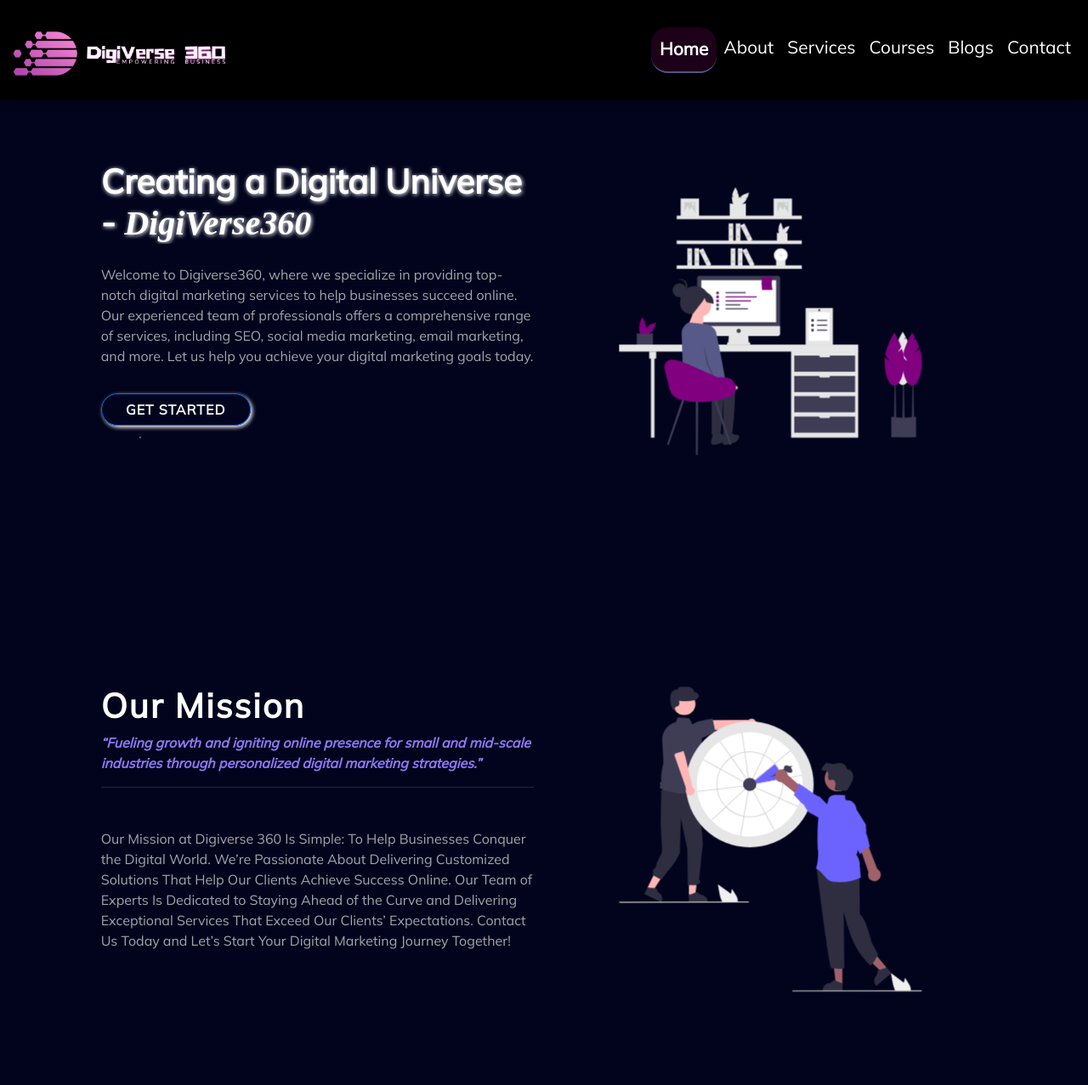
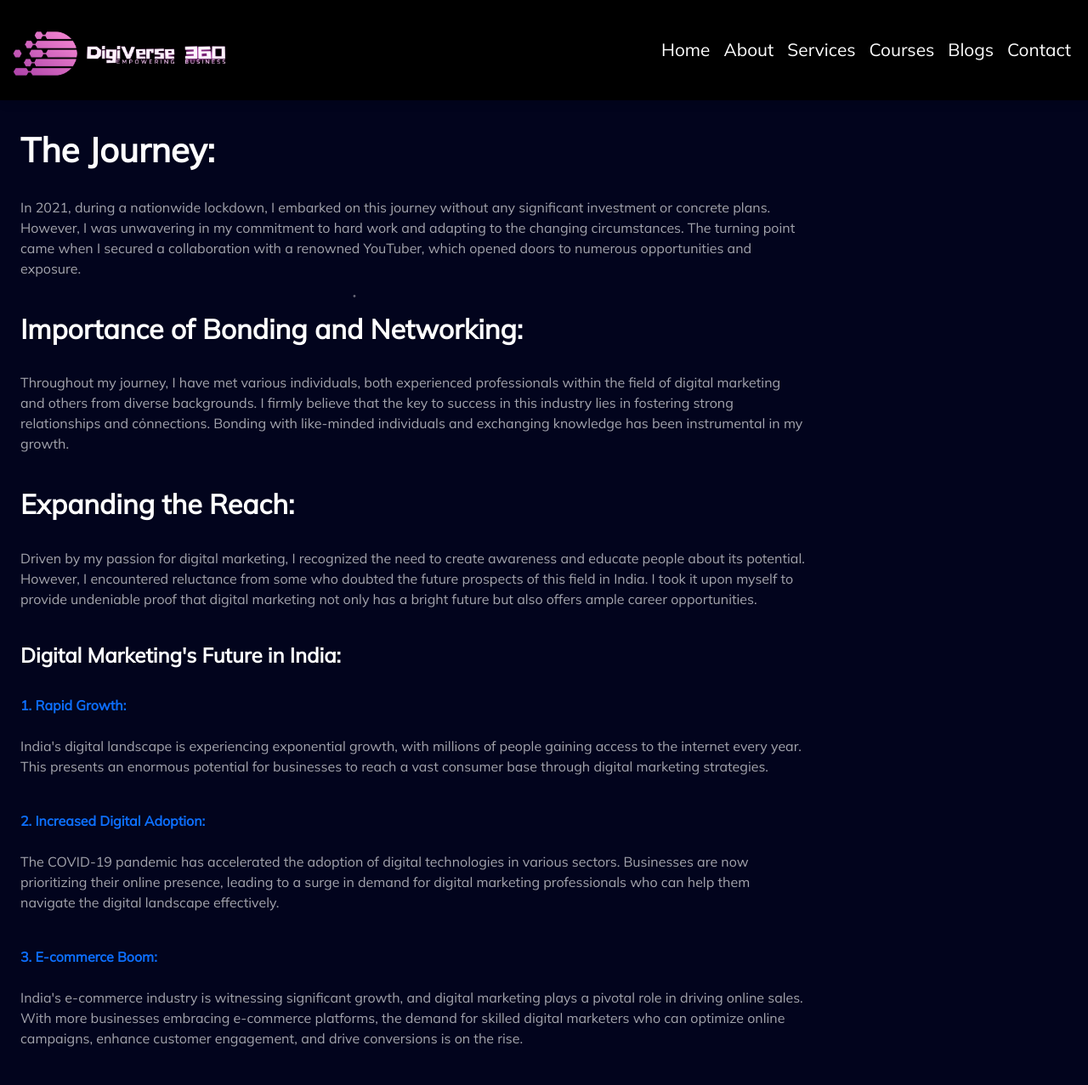
Before and after one commit to rajkishorepatra/digiverse, a React (Create React App) app: page /journey in a window 1280 px wide. Before the commit this address led to /. Shown: the top 1277 px of the page at 85% size. Built offline with nearby package versions, Linux system fonts and the light colour scheme; a web font is replaced by a local one.

Commit message:
ADD journey

```diff
--- a/src/components/About.jsx
+++ b/src/components/About.jsx
@@ -61,16 +61,17 @@
       <Founder
         name = "Our Founder"
         imgsrc= {ceo}
-        tagline={["Shubham Pani","ㅤ-ㅤㅤ", <a style={{textDecoration:'none'}} href="https://www.facebook.com/shubham.pani.79?mibextid=ZbWKwL" className="fa fa-facebook"></a>, "ㅤ",
-        <a style={{textDecoration:'none'}} href="https://twitter.com/Shubhampani2" className="fa fa-twitter"></a>, "ㅤ",
-        <a style={{textDecoration:'none'}} href="https://www.linkedin.com/in/shubham-pani-2b67b4112/" className="fa fa-linkedin"></a>, "ㅤ",
-                <a style={{textDecoration:'none'}} href="https://instagram.com/mrshubhampani" target="_blank" className="fa fa-instagram"></a>]}
+        tagline={["Shubham Pani","ㅤ-ㅤㅤ",
+        <a style={{textDecoration:'none'}} href="https://www.facebook.com/shubham.pani.79?mibextid=ZbWKwL" target="_blank" className=" socialicons fa fa-facebook"></a>, "ㅤ",
+        <a style={{textDecoration:'none'}} href="https://twitter.com/Shubhampani2" target="_blank" className="fa fa-twitter socialicons"></a>, "ㅤ",
+        <a style={{textDecoration:'none'}} href="https://www.linkedin.com/in/shubham-pani-2b67b4112/" target="_blank" className="fa fa-linkedin socialicons"></a>, "ㅤ",
+        <a style={{textDecoration:'none'}} href="https://instagram.com/mrshubhampani" target="_blank" className="fa fa-instagram socialicons" ></a>]}
         content= "❝ As the CEO of Digiverse 360, a Digital Marketing Firm, I have witnessed firsthand the transformative potential of digital marketing in India. Despite facing
         numerous challenges, I am determined to showcase the immense opportunities and career
         prospects that this field holds. This note aims to shed light on the future of digital marketing in
         India and emphasize its relevance in today's ever-evolving landscape."
         btname ="Read More"
-        visit="/"
+        visit="/journey"
       />
 </>
     </motion.div>
--- a/src/components/AnimatedRoutes.jsx
+++ b/src/components/AnimatedRoutes.jsx
@@ -18,6 +18,7 @@
 import Login from './Login';
 import BlogPost from './BlogPost';
 import EditBlogPost from './EditBlogPost';
+import Journey from './Journey';
 const AnimatedRoutes = () => {
     const location = useLocation();
 
@@ -40,6 +41,7 @@
           <Route exact path="/terms" component={Terms} />
           <Route exact path="/blogs" component={Blogs} />
           <Route exact path="/login" component={Login} />
+          <Route exact path="/journey" component={Journey} />
           <Route path="/blog/:id" component={BlogPost} />
           <Route path="/edit-blog/:id" component={EditBlogPost} />
 
--- /dev/null
+++ b/src/components/Journey.jsx
@@ -0,0 +1,76 @@
+import React from "react";
+import { NavLink } from "react-router-dom"
+
+const Journey = () => {
+  return (
+    <div className="journey d-flex justify-content-center align-items-left flex-column text-white p-4">
+      <h1> <strong> The Journey:</strong></h1> <br />
+      <p>
+        In 2021, during a nationwide lockdown, I embarked on this journey
+        without any significant investment or concrete plans. However, I was
+        unwavering in my commitment to hard work and adapting to the changing
+        circumstances. The turning point came when I secured a collaboration
+        with a renowned YouTuber, which opened doors to numerous opportunities
+        and exposure.
+      </p>{" "}
+      <br />
+      <h2> <strong>Importance of Bonding and Networking:</strong> </h2> <br />
+      <p>
+        Throughout my journey, I have met various individuals, both experienced
+        professionals within the field of digital marketing and others from
+        diverse backgrounds. I firmly believe that the key to success in this
+        industry lies in fostering strong relationships and connections. Bonding
+        with like-minded individuals and exchanging knowledge has been
+        instrumental in my growth.
+      </p> <br />
+      <h2> <strong>Expanding the Reach:</strong> </h2> <br />
+      <p>Driven by my passion for digital marketing, I recognized the need to create awareness and
+            educate people about its potential. However, I encountered reluctance from some who doubted
+            the future prospects of this field in India. I took it upon myself to provide undeniable proof that
+            digital marketing not only has a bright future but also offers ample career opportunities.
+        </p> <br />
+        <h4> <strong> Digital Marketing's Future in India:</strong></h4> <br />
+        <p> <strong className="text-primary" >1. Rapid Growth:</strong> <br /> <br /> India's digital landscape is experiencing exponential growth, with millions of
+people gaining access to the internet every year. This presents an enormous potential for
+businesses to reach a vast consumer base through digital marketing strategies.</p> <br />
+
+
+<p> <strong className="text-primary">2. Increased Digital Adoption:</strong> <br /> <br /> The COVID-19 pandemic has accelerated the adoption of digital
+technologies in various sectors. Businesses are now prioritizing their online presence, leading to
+a surge in demand for digital marketing professionals who can help them navigate the digital
+landscape effectively.</p> <br />
+
+
+<p> <strong className="text-primary">3. E-commerce Boom:</strong> <br /> <br /> India's e-commerce industry is witnessing significant growth, and digital
+marketing plays a pivotal role in driving online sales. With more businesses embracing
+e-commerce platforms, the demand for skilled digital marketers who can optimize online
+campaigns, enhance customer engagement, and drive conversions is on the rise.</p> <br />
+
+<p> <strong className="text-primary">4. Rising Importance of Social Media:</strong> <br /> <br /> Social media platforms have become an integral part of
+people's lives, offering a vast opportunity for businesses to engage with their target audience.
+
+Digital marketing strategies that leverage social media channels such as Facebook, Instagram,
+Twitter, and YouTube can help companies establish their brand presence and connect with
+potential customers.</p> <br />
+
+<p> <strong className="text-primary">5. Analytics and Data-Driven Insights:</strong> <br /> <br /> Digital marketing provides extensive data and analytics
+tools that enable businesses to measure the success of their campaigns, identify target
+audience behavior, and refine their marketing strategies accordingly. Skilled professionals who
+can analyze and interpret data hold a competitive edge in the industry..</p> <br />
+<h3> <strong>Conclusion:</strong> </h3>
+<p>Digital marketing in India is far from a passing trend; it is a thriving industry with immense
+potential for growth. As the CEO of Digiverse 360, I am committed to raising awareness about
+the numerous opportunities that digital marketing offers. By capitalizing on the country's digital
+transformation and fostering innovation, we can empower individuals to build rewarding careers
+and help businesses thrive in the digital age. Together, let's embrace the power of digital
+marketing and shape a brighter future for India.</p> <br />
+
+<caption className="text-white">~ Shubham Pani - CEO, Digiverse360</caption> <br />
+<NavLink className='btn btn-outline-primary' to='/about'>Go Back</NavLink> <br />
+ <br /> <br /> <br /> <br /> <br />
+
+    </div>
+  );
+};
+
+export default Journey;
--- a/src/index.css
+++ b/src/index.css
@@ -17,6 +17,21 @@
   bottom: 0;
   right: 0;
   background-color: rgba(0, 0, 0, 0.5);
+}
+.journey{
+  transform: translateY(8em);
+}
+.journey p{
+  color: #ffffffa3 !important;
+  width: 75%;
+}
+.socialicons{
+  padding: 5px;
+}
+.socialicons:hover{
+  color: #fff;
+  scale: 1.2;
+  transition: .5s ease;
 }
 .foundersec{
   margin-top: -10em;
@@ -623,6 +638,9 @@
   }
 }
 @media (max-width: 426px) {
+  .journey p{
+    width: 100%;
+  }
   .ceoimg{
     scale: 1.1 !important;
     animation: none !important;
@@ -787,6 +805,12 @@
 
 
 @media (max-width: 420px) {
+  .journey p{
+    width: 100%;
+  }
+  .socialicons{
+    padding: 1px;
+  }
   .edit{
     width: 90% !important;
   }
```
